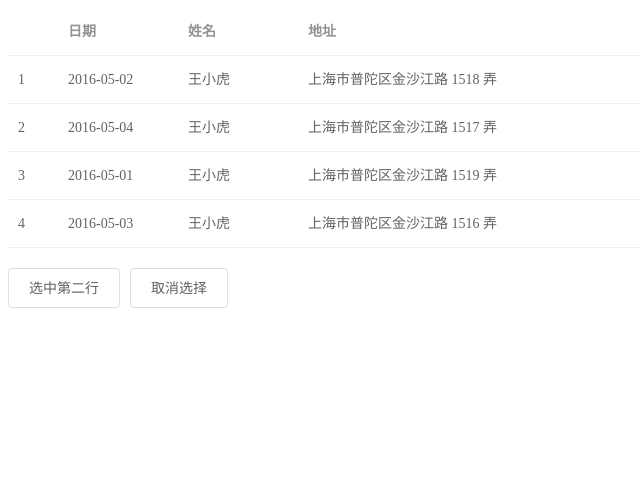
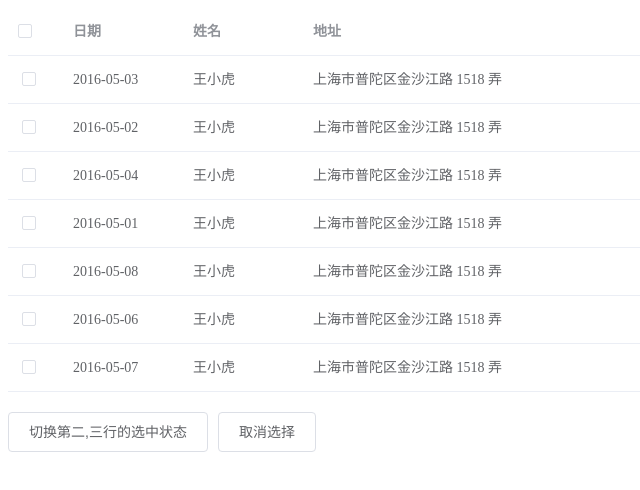
Before and after one commit to kingyeahwei/element_learning, a Vue app: page / in a window 1280 px wide. Shown: the top 490 px of the page, without its empty margins (0-640 px from the left). Built offline with nearby package versions, Linux system fonts and the light colour scheme.

Commit message:
table 多选

```diff
--- a/src/App.vue
+++ b/src/App.vue
@@ -1,33 +1,34 @@
 <template>
   <div id="app">
     <el-table
-      ref="singleTable"
-      :data="tableData"
-      highlight-current-row
-      @current-change="handleCurrentChange"
-      style="width: 100%">
+      ref="multipleTable"
+      :data="data"
+      tooltip-effect="dark"
+      style="width: 100%"
+      @selection-change="handleSelectionChange">
       <el-table-column
-        type="index"
-        width="50"
+        type="selection"
+        width="55"
       ></el-table-column>
       <el-table-column
-        property="date"
         label="日期"
-        width="120"
-      ></el-table-column>
+        width="120">
+        <template slot-scope="scope">{{scope.row.date}}</template>
+      </el-table-column>
       <el-table-column
-        property="name"
+        prop="name"
         label="姓名"
         width="120"
       ></el-table-column>
       <el-table-column
-        property="address"
+        prop="address"
         label="地址"
+        show-overflow-tooltip
       ></el-table-column>
     </el-table>
     <div style="margin-top: 20px">
-      <el-button @click="setCurrent(tableData[1])">选中第二行</el-button>
-      <el-button @click="setCurrent({})">取消选择</el-button>
+      <el-button @click="toggleSelection([data[1], data[2]])">切换第二,三行的选中状态</el-button>
+      <el-button @click="toggleSelection([])">取消选择</el-button>
     </div>
   </div>
 </template>
@@ -37,36 +38,54 @@
     name: "app",
     data() {
       return {
-        tableData: [
+        data: [
           {
+            date: '2016-05-03',
+            name: '王小虎',
+            address: '上海市普陀区金沙江路 1518 弄'
+          }, {
             date: '2016-05-02',
             name: '王小虎',
             address: '上海市普陀区金沙江路 1518 弄'
           }, {
             date: '2016-05-04',
             name: '王小虎',
-            address: '上海市普陀区金沙江路 1517 弄'
+            address: '上海市普陀区金沙江路 1518 弄'
           }, {
             date: '2016-05-01',
             name: '王小虎',
-            address: '上海市普陀区金沙江路 1519 弄'
+            address: '上海市普陀区金沙江路 1518 弄'
           }, {
-            date: '2016-05-03',
+            date: '2016-05-08',
             name: '王小虎',
-            address: '上海市普陀区金沙江路 1516 弄'
+            address: '上海市普陀区金沙江路 1518 弄'
+          }, {
+            date: '2016-05-06',
+            name: '王小虎',
+            address: '上海市普陀区金沙江路 1518 弄'
+          }, {
+            date: '2016-05-07',
+            name: '王小虎',
+            address: '上海市普陀区金沙江路 1518 弄'
           }
         ],
-        currentRow: null
+        multipleSelection: []
       }
     },
     methods: {
-      setCurrent(row) {
-        console.log(row)
-        this.$refs.singleTable.setCurrentRow(row)
+      handleSelectionChange(val) {
+        this.multipleSelection = val;
+
       },
-      handleCurrentChange(val) {
-        this.currentRow = val;
-      }
+      toggleSelection(rows) {
+        if (rows) {
+          rows.forEach(row => {
+            this.$refs.multipleTable.toggleRowSelection(row);
+          });
+        } else {
+          this.$refs.multipleTable.clearSelection();
+        }
+      },
     },
   };
 </script>
```
